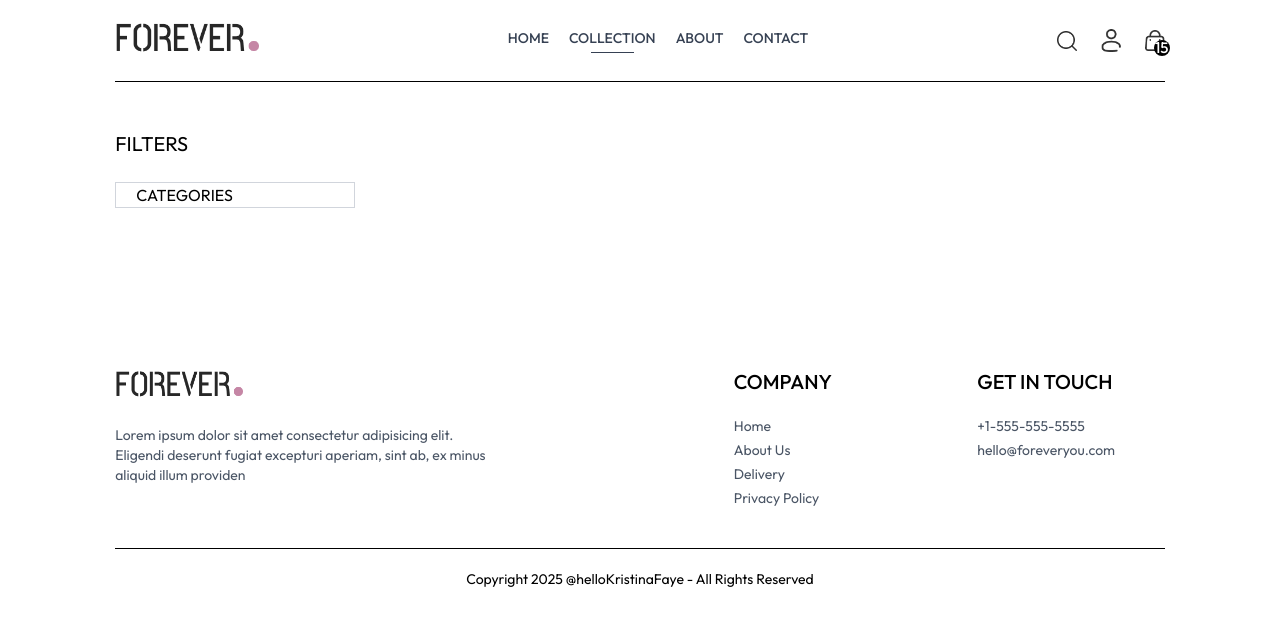
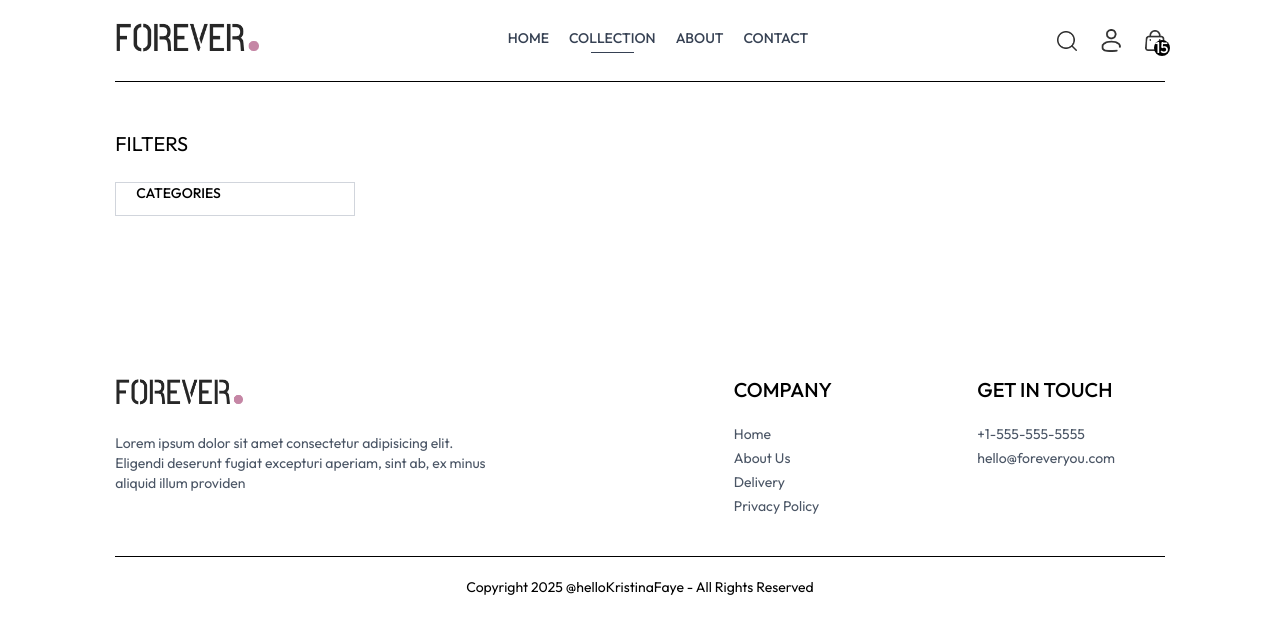
Before and after one commit to hellokristinafaye/clothing-ecommerce, a React (Vite) app: page /collection in a window 1280 px wide. Shown: the top 634 px of the page. Built offline with nearby package versions, Linux system fonts and the light colour scheme.

Commit message:
Styling started

```diff
--- a/src/pages/Collection.jsx
+++ b/src/pages/Collection.jsx
@@ -14,7 +14,10 @@ const Collection = () => {
         <p className="my-2 text-xl flex items-center cursor-pointer gap-2">FILTERS</p>
         {/* Category Filter */}
         <div className={`border border-gray-300 pl-5 mt-6 ${showFilter ? '':'hidden'} sm:block `}>
-          <p className="">CATEGORIES</p>
+          <p className="mb-3 text-sm font-medium">CATEGORIES</p>
+          <div className="flex flex-col gap-2 text-sm font-light text-gray-700">
+
+          </div>
         </div>
       </div>
 
```
